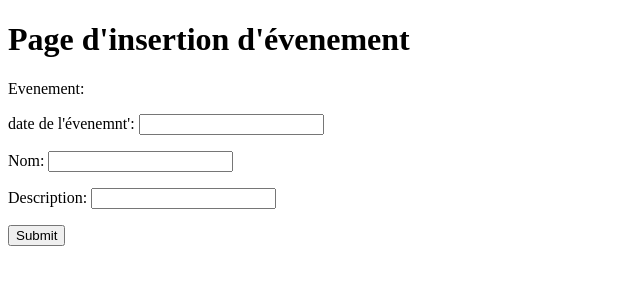
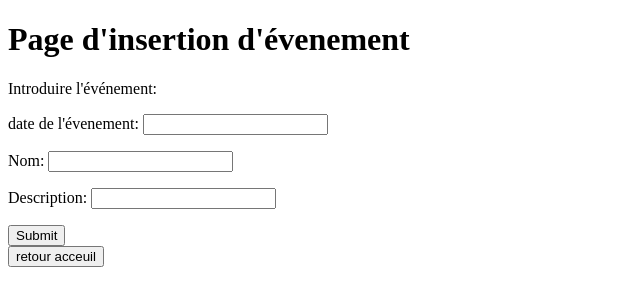
Before and after one commit to FrancoisT97/devWeb, a Django app: page /menu/insertEvent/ in a window 1280 px wide. Shown: the top 306 px of the page, without its empty margins (0-640 px from the left). Run offline with Django 3.2, Linux system fonts and the light colour scheme.

Commit message:
ajout page inscription / evenement en lien avec la db

```diff
--- a/ephetienn/menu/forms.py
+++ b/ephetienn/menu/forms.py
@@ -9,6 +9,6 @@ class formInscription(forms.Form):
     remarques = forms.CharField(max_length=1000)
 
 class formEvent(forms.Form):
-    date = forms.DateField(label="date de l'évenemnt'")
+    date = forms.DateField(label="date de l'évenement")
     nom = forms.CharField(max_length=45)
     description = forms.CharField(max_length=1000)
--- a/ephetienn/menu/urls.py
+++ b/ephetienn/menu/urls.py
@@ -3,5 +3,6 @@ from . import views
 
 urlpatterns = [
     path('inscription/', views.inscription, name='inscription'),
-    path('insertEvent/', views.event, name='insertEvent')
+    path('insertEvent/', views.event, name='insertEvent'),
+    path('acceuil/', views.home, name='acceuil')
 ]
--- a/ephetienn/templates/menu/inscription.html
+++ b/ephetienn/templates/menu/inscription.html
@@ -17,6 +17,6 @@
     {{ form.as_p }}
     <input type="submit" id="submit" value="Submit" />
 </form>
-
+    <a href="http://127.0.0.1:8000/menu/acceuil/"> <input type="button" value="retour acceuil"> </a>
 </body>
 </html>
--- a/ephetienn/templates/menu/insertEvent.html
+++ b/ephetienn/templates/menu/insertEvent.html
@@ -9,12 +9,12 @@
         Evénement bien enregistrer!
     {% endif %}
     <h1>Page d'insertion d'évenement</h1>
-    <p>Evenement:</p>
+    <p>Introduire l'événement:</p>
 <form action="{% url "insertEvent" %}" method="post">
     {% csrf_token %}
     {{ form.as_p }}
     <input type="submit" id="submit" value="Submit" />
 </form>
-
+     <a href="http://127.0.0.1:8000/menu/acceuil/"> <input type="button" value="retour acceuil"> </a>
 </body>
 </html>
```
Also changed, not shown: ephetienn/templates/menu/acceuil.html (+9 -1 lines).
